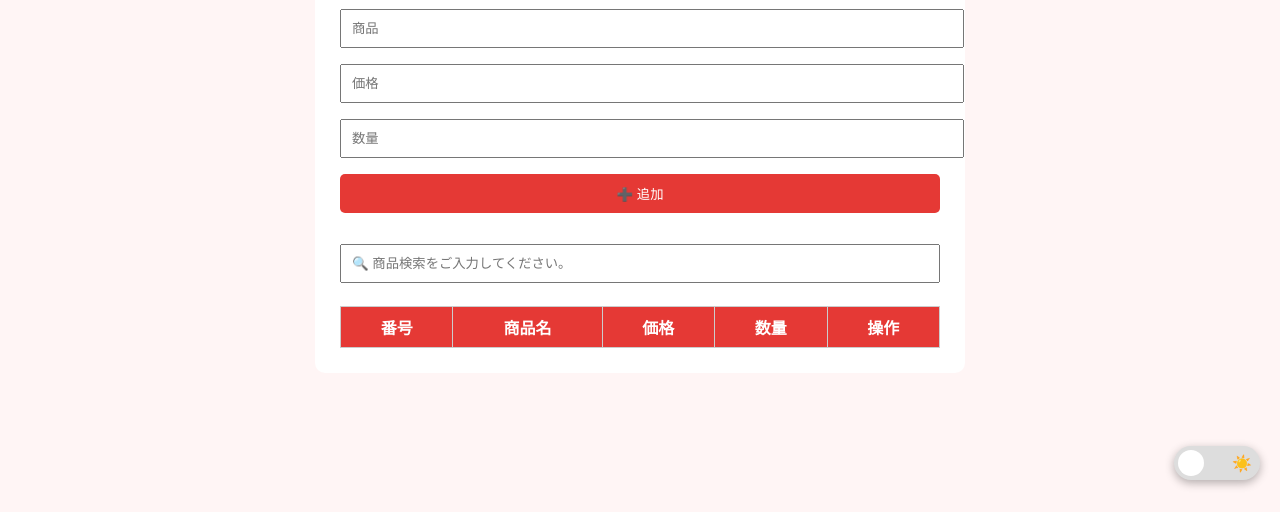
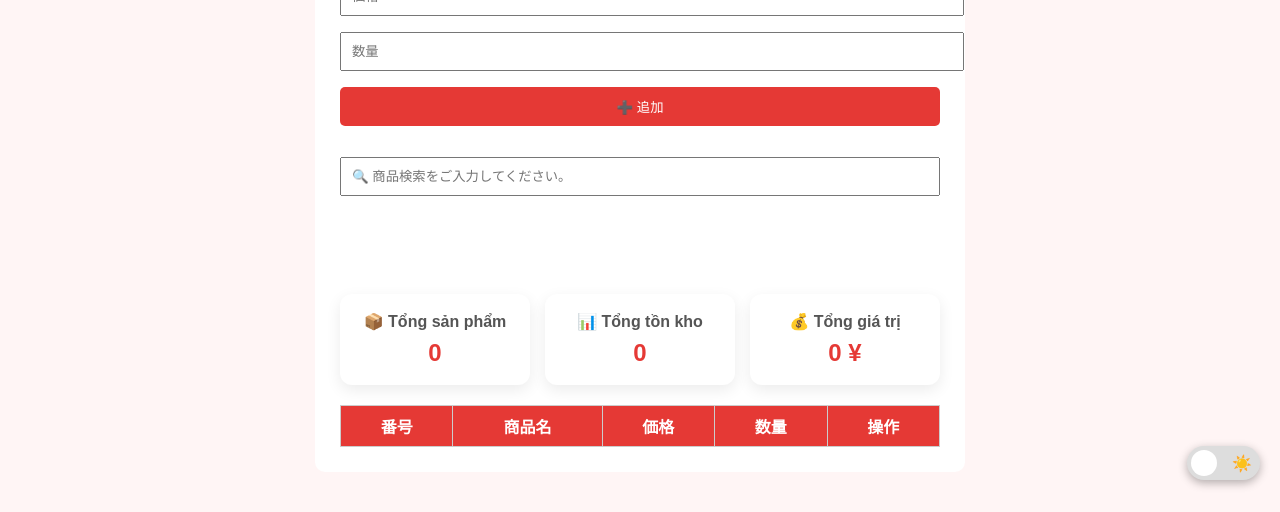
Before and after one commit to nghoangminh92-boop/quanlysanpham, a plain HTML site: page index.html in a window 1280 px wide. Shown: the part 300-812 px from the top of the page. Drawn offline with Linux system fonts and the light colour scheme; sample sign-in values are in the browser's storage.

Commit message:
sửa js

```diff
--- a/app.js
+++ b/app.js
@@ -104,6 +104,7 @@
       .join("") ghép tất cả thành một chuỗi HTML liền nhau,
       để gán vào innerHTML. */
     .join("");
+  updateDashboard();
 }
 
 // Thêm sản phẩm mới
@@ -234,6 +235,40 @@
   // hiển thị
   render(result);
 }
+function updateDashboard() {
+  let totalProducts = products.length;
+  let totalQuantity = 0;
+  let totalValue = 0;
+  let lowStock = [];
+
+  products.forEach(p => {
+    totalQuantity += p.quantity;
+    totalValue += p.price * p.quantity;
+
+    if (p.quantity <= 5) {
+      lowStock.push(`${p.name} (${p.quantity})`);
+    }
+  });
+
+  let el1 = document.getElementById("totalProducts");
+  let el2 = document.getElementById("totalQuantity");
+  let el3 = document.getElementById("totalValue");
+  let alertBox = document.getElementById("lowStockAlert");
+
+  if (el1) el1.innerText = totalProducts;
+  if (el2) el2.innerText = totalQuantity;
+  if (el3) el3.innerText = totalValue.toLocaleString() + " ¥";
+
+  if (alertBox) {
+    if (lowStock.length) {
+      alertBox.innerHTML =
+        "⚠ <b>Sắp hết hàng:</b> " + lowStock.join(", ");
+      alertBox.style.display = "block";
+    } else {
+      alertBox.style.display = "none";
+    }
+  }
+}
 
 // render bảng khi load trang
 render();
--- a/index.html
+++ b/index.html
@@ -34,6 +34,24 @@
           onkeyup="searchProduct()"
         />
       </div>
+      <div class="dashboard">
+  <div class="card">
+    <h3>📦 Tổng sản phẩm</h3>
+    <p id="totalProducts">0</p>
+  </div>
+
+  <div class="card">
+    <h3>📊 Tổng tồn kho</h3>
+    <p id="totalQuantity">0</p>
+  </div>
+
+  <div class="card">
+    <h3>💰 Tổng giá trị</h3>
+    <p id="totalValue">0 ¥</p>
+  </div>
+</div>
+
+<div class="alert-box" id="lowStockAlert"></div>
       <table>
         <thead>
           <tr>
--- a/style.css
+++ b/style.css
@@ -202,7 +202,7 @@
   position: fixed;
   bottom: 20px;
   right: 20px;
-  width: 70px;
+  width: 57px;
   height: 34px;
   background: #ddd;
   border-radius: 20px;
@@ -265,3 +265,44 @@
 body:has(#themeToggle:checked) table td {
   border-color: #444;
 }
+/* ===== Dashboard ===== */
+.dashboard {
+  display: grid;
+  grid-template-columns: repeat(3, 1fr);
+  gap: 15px;
+  margin: 90px auto 20px;
+  max-width: 900px;
+}
+
+.card {
+  background: white;
+  padding: 18px;
+  border-radius: 12px;
+  text-align: center;
+  box-shadow: 0 5px 15px rgba(0, 0, 0, 0.08);
+}
+
+.card h3 {
+  margin: 0;
+  font-size: 16px;
+  color: #555;
+}
+
+.card p {
+  margin: 8px 0 0;
+  font-size: 24px;
+  font-weight: bold;
+  color: #e53935;
+}
+
+/* ===== Alert ===== */
+.alert-box {
+  max-width: 900px;
+  margin: 0 auto 15px;
+  background: #fff3cd;
+  color: #856404;
+  border-left: 6px solid #ffc107;
+  padding: 10px 15px;
+  border-radius: 8px;
+  display: none;
+}
```
